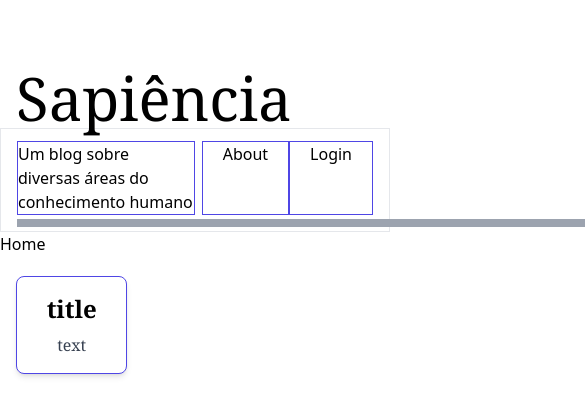
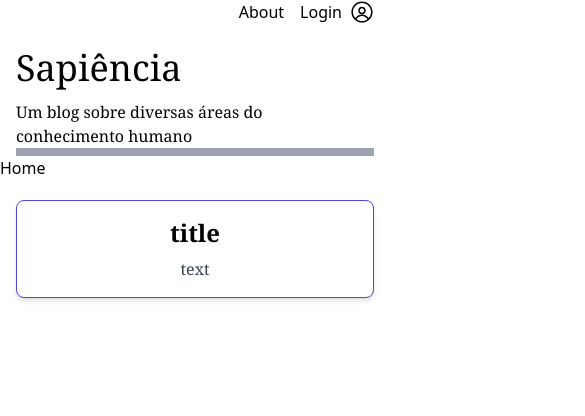
Before and after one commit to FabioCFonseca/sapienciaReact, a React (Create React App) app: page / in a window 390 px wide. Shown: the top 416 px of the page, 585 px wide, since content can reach past the window. Built offline with nearby package versions, Linux system fonts and the light colour scheme; no server answers; the database is empty.

Commit message:
responsive css

```diff
--- a/package.json
+++ b/package.json
@@ -13,8 +13,10 @@
     "firebase": "^9.17.2",
     "react": "^18.2.0",
     "react-dom": "^18.2.0",
+    "react-icons": "^4.8.0",
     "react-router-dom": "^6.9.0",
     "react-scripts": "5.0.1",
+    "tailwindcss": "^3.2.7",
     "typescript": "^4.9.5",
     "web-vitals": "^2.1.4"
   },
@@ -41,8 +43,5 @@
       "last 1 firefox version",
       "last 1 safari version"
     ]
-  },
-  "devDependencies": {
-    "tailwindcss": "^3.2.7"
   }
 }
--- a/src/components/HomeCards.tsx
+++ b/src/components/HomeCards.tsx
@@ -5,7 +5,7 @@ const HomeCards = () => {
   const { data } = useFetch()
 
   return (
-    <div className='grid grid-cols-3 gap-3 max-w-[1240px] mx-auto pt-5 px-4'>
+    <div className='grid grid-cols-1 pt-5 px-4 md:grid-cols-3 md:gap-3 md:max-w-[1240px] md:mx-auto'>
       <div className="bg-white rounded-lg shadow-md overflow-hidden text-center border border-indigo-600 font-serif">
         {/* <img src={imageSrc} alt="" className="w-full h-48 object-cover" /> */}
         <div className="p-4">
--- a/src/components/Navbar.tsx
+++ b/src/components/Navbar.tsx
@@ -1,21 +1,23 @@
 import React from 'react'
 import { Link } from 'react-router-dom'
+import { RxAvatar } from 'react-icons/rx'
 
 const Navbar = () => {
   return (
     <>
-      <div className='flex max-w-[1240px] mx-auto px-4 h-32 items-end font-serif text-6xl'>
+      <div className="flex flex-row justify-end items-center px-4 md:max-w-[1240px] md:mx-auto">
+          <p className='px-2'>About</p>
+          <p className='px-2'>Login</p>
+          <RxAvatar className='w-6 h-6' />
+      </div>
+      <div className='flex items-end text-4xl font-serif px-4 h-16 md:max-w-[1240px] md:mx-auto md:h-32 md:text-6xl'>
           <Link to='/'>Sapiência</Link>
       </div>
-      <div className='grid grid-cols-2 max-w-[1240px] mx-auto border pt-3 px-4'>
+      <div className='max-w-[1240px] mx-auto pt-3 px-4 font-serif'>
         <div>
-          <p className='border border-indigo-600'>Um blog sobre diversas áreas do conhecimento humano</p>
+          <p>Um blog sobre diversas áreas do conhecimento humano</p>
         </div>
-        <div className="flex flex-row justify-end">
-          <p className='px-5 border border-indigo-600'>About</p>
-          <p className='px-5 border border-indigo-600'>Login</p>
-        </div>
-        <div className="w-[1240px] border-4 border-gray-400 my-1"></div>
+        <div className="w-inherit border-4 border-gray-400"></div>
       </div>
     </>
   )
```
Also changed, not shown: 1 other file (tests, documents, lock files or other folders).
